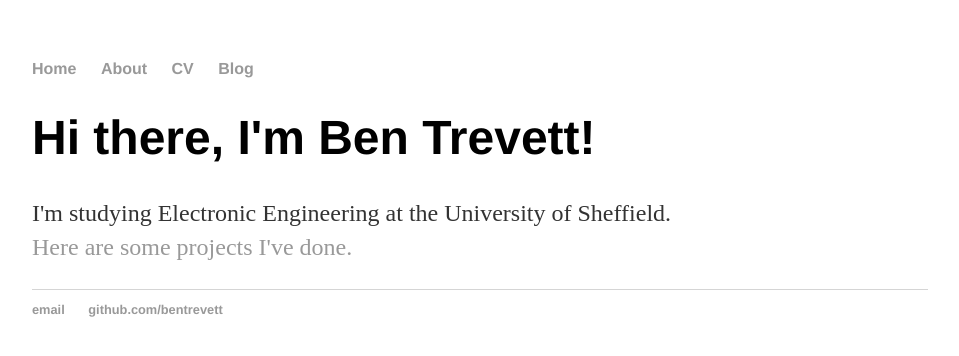
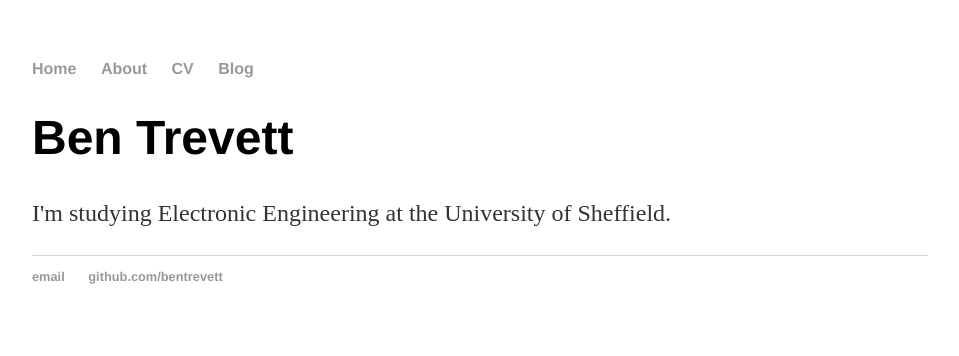
Before and after one commit to bentrevett/bentrevett.github.io, a Jekyll site: the page built from index.html, in a window 1280 px wide. Shown: the top 356 px of the page, without its empty margins (160-1119 px from the left). Built offline with Jekyll 4.4.1, drawn with Linux system fonts in a browser that asks for light colours.

Commit message:
Update index.html

```diff
--- a/index.html
+++ b/index.html
@@ -2,5 +2,5 @@
 layout: default
 title: Ben Trevett
 ---
-<h1>Hi there, I'm Ben Trevett!</h1>
-<p>I'm studying Electronic Engineering at the University of Sheffield.<br><a href="/projects">Here are some projects I've done.</a></p>
+<h1>{{ page.title }}</h1>
+<p>I'm studying Electronic Engineering at the University of Sheffield.</p>
```
